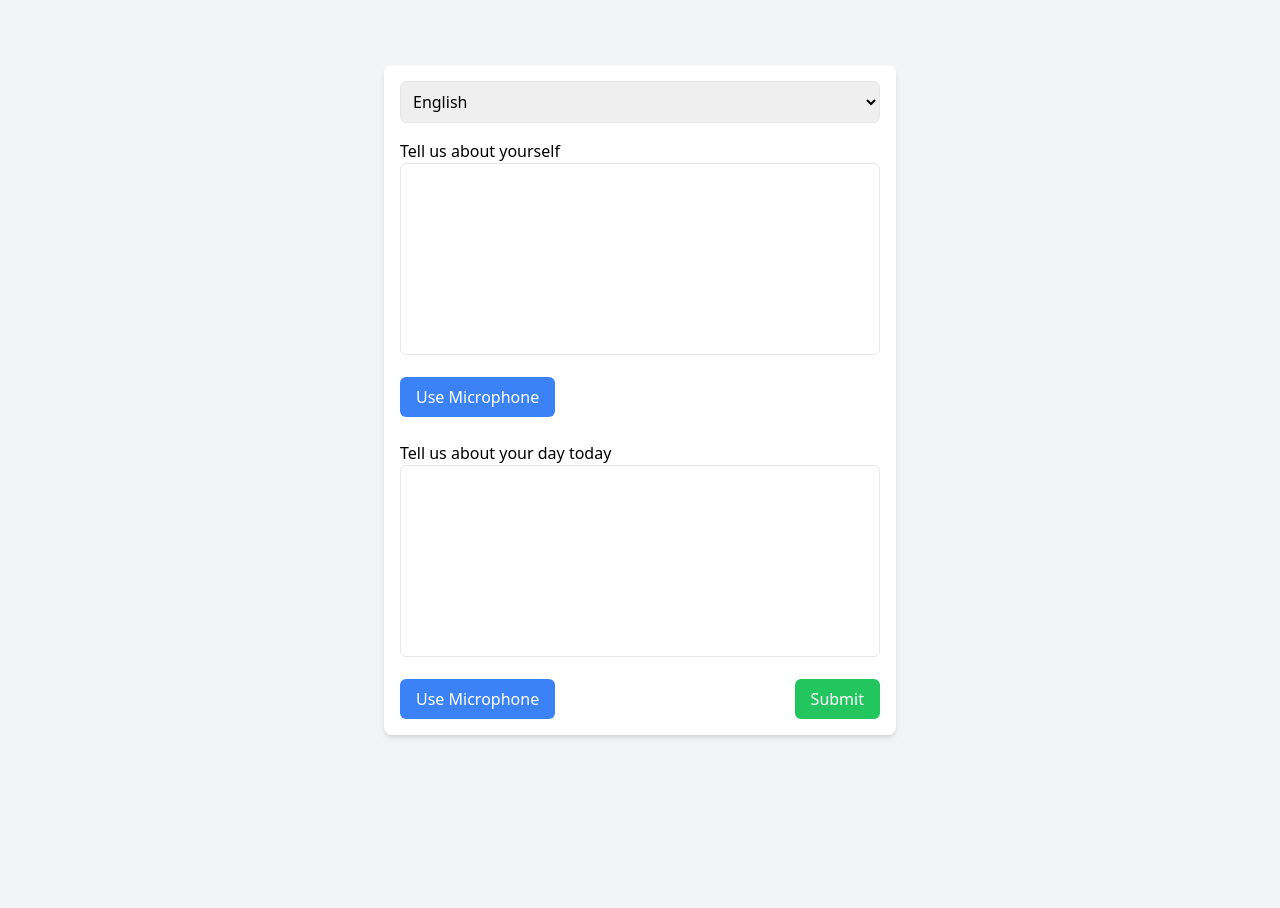
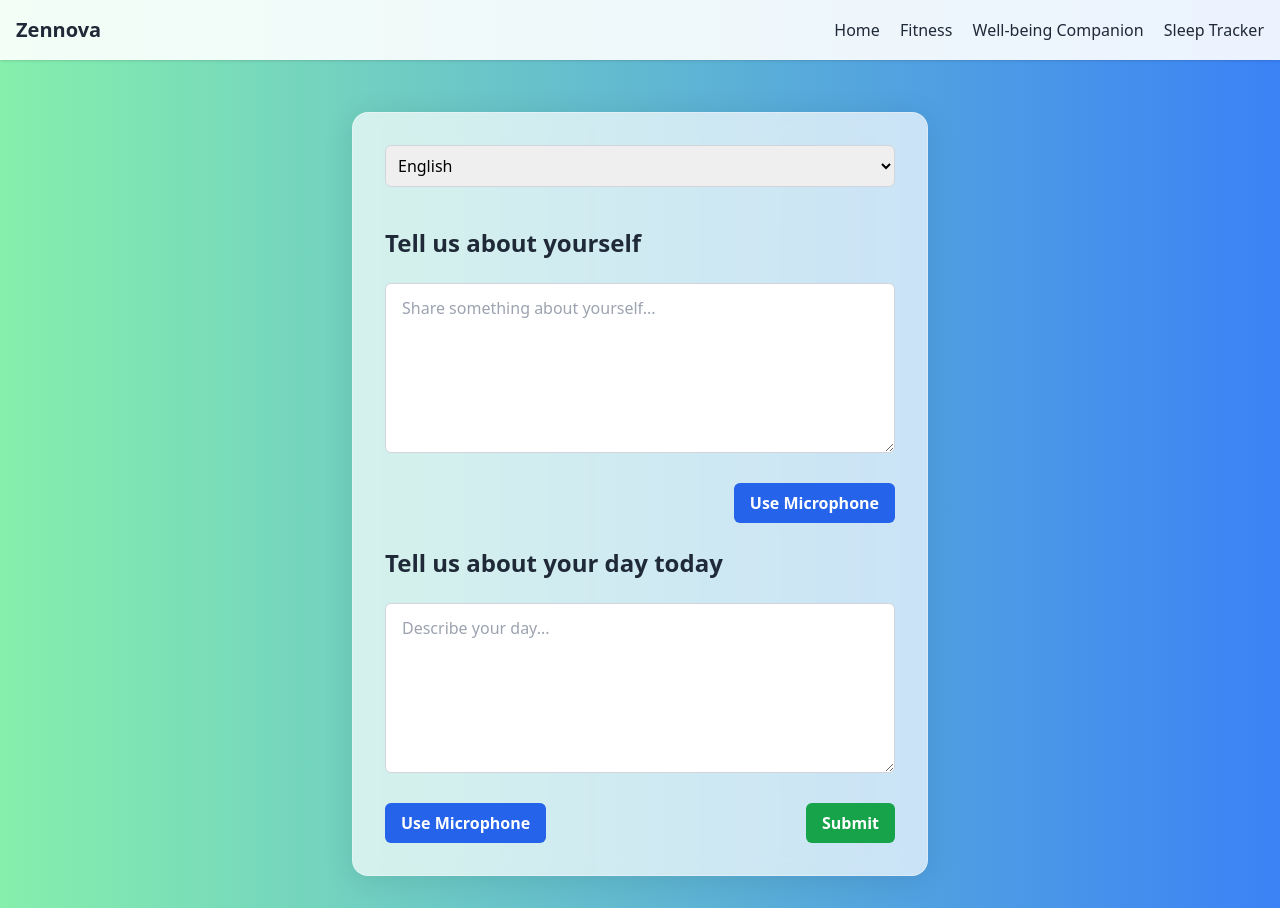
Before and after one commit to HariharRengan/ZenNova, a Flask app: page /journal in a window 1280 px wide. Before the commit the page ends 738 px from the top, so only its background shows below. Run offline with Flask 3, Linux system fonts and the light colour scheme; some libraries are stand-ins or nearby versions.

Commit message:
Update journal.html

```diff
--- a/templates/journal.html
+++ b/templates/journal.html
@@ -1,10 +1,20 @@
 <!DOCTYPE html>
 <html lang="en">
 <head>
-    <meta charset="UTF-8">
-    <meta name="viewport" content="width=device-width, initial-scale=1.0">
+  <meta charset="UTF-8" />
+  <meta name="viewport" content="width=device-width, initial-scale=1.0" />
   <title>Step 2 - Journal</title>
   <script src="https://cdn.tailwindcss.com"></script>
+  <style>
+    /* Glassmorphism style */
+    .glass-card {
+      background: rgba(255, 255, 255, 0.7);
+      backdrop-filter: blur(10px);
+      border-radius: 1rem;
+      box-shadow: 0 4px 30px rgba(0, 0, 0, 0.1);
+      border: 1px solid rgba(255, 255, 255, 0.3);
+    }
+  </style>
   <script>
     const languageMap = {
       'English': 'en-US',
@@ -52,26 +62,39 @@
     }
   </script>
 </head>
-<body class="flex flex-col items-center justify-center min-h-screen bg-gray-100">
-    <form action="/journal" method="POST" class="w-full max-w-lg p-4 bg-white rounded-lg shadow-md">
-        <select id="lang" name="lang" class="w-full p-2 mb-4 border rounded-md">
+<body class="bg-gradient-to-r from-green-300 to-blue-500 min-h-screen flex flex-col items-center py-8">
+  <nav class="w-full bg-white bg-opacity-90 shadow fixed top-0">
+    <div class="max-w-7xl mx-auto px-4 py-4 flex justify-between items-center">
+      <a href="#" class="text-xl font-bold text-gray-800">Zennova</a>
+      <div class="space-x-4">
+        <a href="index.html" class="text-gray-800 hover:text-gray-600">Home</a>
+        <a href="fitness.html" class="text-gray-800 hover:text-gray-600">Fitness</a>
+        <a href="companion.html" class="text-gray-800 hover:text-gray-600">Well-being Companion</a>
+        <a href="sleeptracker.html" class="text-gray-800 hover:text-gray-600">Sleep Tracker</a>
+      </div>
+    </div>
+  </nav>
+  <div class="max-w-xl w-full mx-auto p-8 glass-card mt-20">
+    <form action="/journal" method="POST" class="space-y-6">
+      <select id="lang" name="lang" class="w-full p-2 mb-4 border border-gray-300 rounded-md focus:outline-none focus:ring-2 focus:ring-blue-200">
         <script>
           for (const [name, value] of Object.entries(languageMap)) {
               document.write(`<option value="${value}">${name}</option>`);
           }
         </script>
       </select>
-        <h2>Tell us about yourself</h2>
-        <textarea id="selfdata" name="selfdata" class="w-full h-48 p-2 mb-4 border rounded-md resize-none">{{p1}}</textarea>
+      <h2 class="text-2xl font-bold mb-4 text-gray-800">Tell us about yourself</h2>
+      <textarea id="selfdata" name="selfdata" rows="6" placeholder="Share something about yourself..." class="w-full px-4 py-3 border border-gray-300 rounded-md focus:outline-none focus:ring-2 focus:ring-blue-200">{{p1}}</textarea>
+      <div class="flex justify-end">
+          <button type="button" onclick="startSpeechToText1()" class="px-4 py-2 text-white bg-blue-600 rounded-md hover:bg-blue-700 transition-colors font-semibold">Use Microphone</button>
+      </div>
+      <h2 class="text-2xl font-bold mb-4 text-gray-800 mt-6">Tell us about your day today</h2>
+      <textarea id="journal" name="journal" rows="6" placeholder="Describe your day..." class="w-full px-4 py-3 border border-gray-300 rounded-md focus:outline-none focus:ring-2 focus:ring-blue-200">{{p2}}</textarea>
       <div class="flex justify-between">
-            <button type="button" onclick="startSpeechToText1()" class="px-4 py-2 text-white bg-blue-500 rounded-md hover:bg-blue-600">Use Microphone</button>
-        </div><br>
-        <h2>Tell us about your day today</h2>
-        <textarea id="journal" name="journal" class="w-full h-48 p-2 mb-4 border rounded-md resize-none">{{p2}}</textarea>
-        <div class="flex justify-between">
-            <button type="button" onclick="startSpeechToText2()" class="px-4 py-2 text-white bg-blue-500 rounded-md hover:bg-blue-600">Use Microphone</button>
-            <button type="submit" class="px-4 py-2 text-white bg-green-500 rounded-md hover:bg-green-600">Submit</button>
+          <button type="button" onclick="startSpeechToText2()" class="px-4 py-2 text-white bg-blue-600 rounded-md hover:bg-blue-700 transition-colors font-semibold">Use Microphone</button>
+          <button type="submit" class="px-4 py-2 text-white bg-green-600 rounded-md hover:bg-green-700 transition-colors font-semibold">Submit</button>
       </div>
     </form>
+  </div>
 </body>
 </html>
```
Lines whose indentation alone changed are shown as unchanged.
